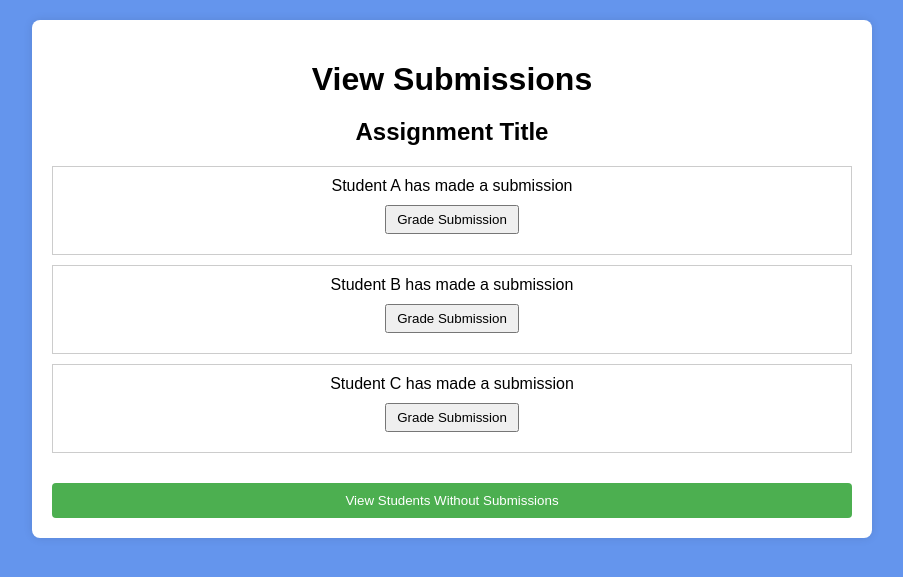
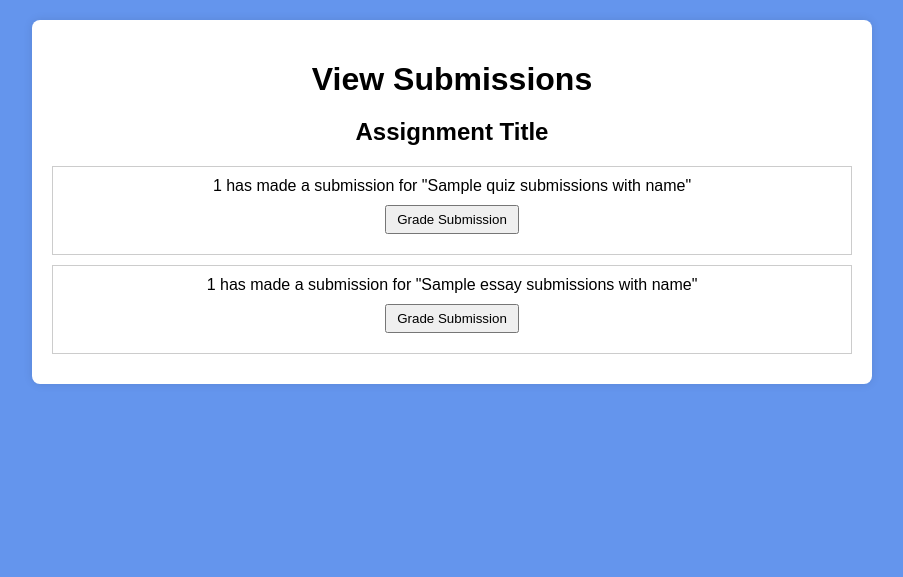
Before and after one commit to RajveerSodhi/COSC310, a Python web app: template flask/website/templates/viewSubmissions.html in a window 1280 px wide. Shown: the top 577 px of the page, without its empty margins (188-1091 px from the left). Run offline with Jinja, Linux system fonts and the light colour scheme; the template is opened without the code that fills it: most values are stand-ins (such as "Sample title", 1, 10 or a date in 2020).

Commit message:
started working on assignment submission

```diff
--- a/flask/website/templates/viewSubmissions.html
+++ b/flask/website/templates/viewSubmissions.html
@@ -4,7 +4,7 @@
 <head>
     <meta charset="UTF-8">
     <meta name="viewport" content="width=device-width, initial-scale=1.0">
-    <title>Grade Assignments</title>
+    <title>View Submissions</title>
     <link rel="stylesheet" href="../static/css/viewSubmissions.css">
 </head>
 
@@ -14,23 +14,29 @@
         <h2>Assignment Title</h2>
 
         <div class="submissions-list">
-            <div class="student-submission">
-                <p>Student A has made a submission</p>
-                <button type="button" onclick="location.href='grade-submission-url-A'">Grade Submission</button>
-            </div>
-            <div class="student-submission">
-                <p>Student B has made a submission</p>
-                <button type="button" onclick="location.href='grade-submission-url-B'">Grade Submission</button>
-            </div>
-            <div class="student-submission">
-                <p>Student C has made a submission</p>
-                <button type="button" onclick="location.href='grade-submission-url-C'">Grade Submission</button>
-            </div>
-            <!-- ... -->
+            <!-- Loop through quiz submissions -->
+            {% for submission, quiz_name in quiz_submissions_with_names %}
+            <form method="post"
+                action="{{ url_for('views.grade_assignment', course_id=course_id, assignment_id=submission.quiz_id, student_id=submission.student_id) }}">
+                <div class="student-submission">
+                    <p>{{ submission.student_id }} has made a submission for "{{ quiz_name }}"</p>
+                    <button type="submit">Grade Submission</button>
+                </div>
+            </form>
+            {% endfor %}
+
+            <!-- Loop through essay submissions -->
+            {% for submission, essay_name in essay_submissions_with_names %}
+            <form method="post"
+                action="{{ url_for('views.grade_assignment', course_id=course_id, assignment_id=submission.essay_id, student_id=submission.student_id) }}">
+                <div class="student-submission">
+                    <p>{{ submission.student_id }} has made a submission for "{{ essay_name }}"</p>
+                    <button type="submit">Grade Submission</button>
+                </div>
+            </form>
+            {% endfor %}
+
         </div>
-
-        <button type="button" class="view-no-submission" onclick="location.href='no-submission-url'">View Students
-            Without Submissions</button>
     </div>
 </body>
 
```
Also changed, not shown: flask/website/views.py (+49 -0 lines).
